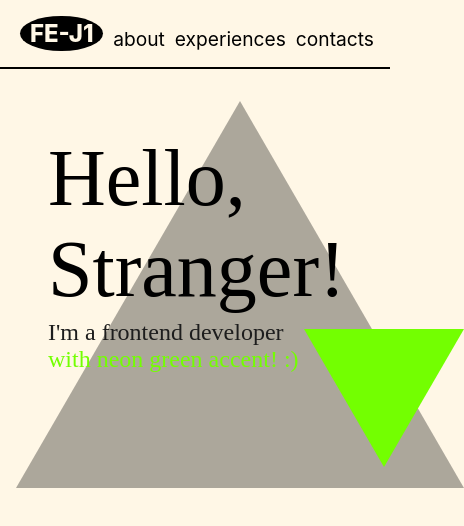
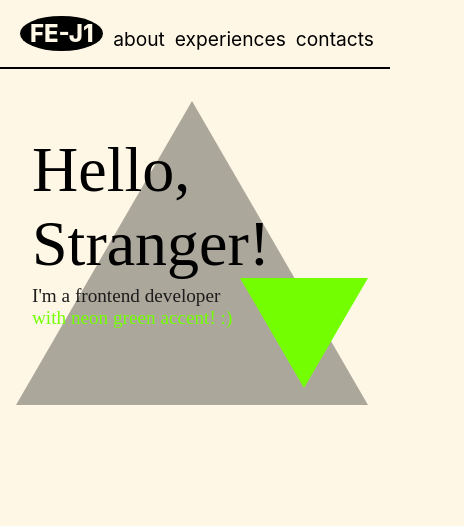
Before and after one commit to woniyoon/my-page, a Next.js app: page / in a window 390 px wide. Shown: the top 526 px of the page, 464 px wide, since content can reach past the window. Built offline with nearby package versions, Linux system fonts and the light colour scheme; a web font is replaced by a local one.

Commit message:
style: Fix the greeting page style on mobile

```diff
--- a/styles/Home.module.scss
+++ b/styles/Home.module.scss
@@ -1,7 +1,7 @@
 $outer-triangle-width: 35rem;
 $inner-triangle-width: 13rem;
-$outer-triangle-width-sm: 28rem;
-$inner-triangle-width-sm: 10rem;
+$outer-triangle-width-sm: 22rem;
+$inner-triangle-width-sm: 8rem;
 
 .mainContainer {
   width: 100%;
@@ -75,31 +75,32 @@ $inner-triangle-width-sm: 10rem;
 
 @media only screen and (max-width: 768px) {
   .greetingContainer {
-    left: -($outer-triangle-width-sm/2 - 2rem);
+    top: 2;
+    left: -($outer-triangle-width-sm/2 - 1rem);
     width: $outer-triangle-width-sm - 4rem;
   }
 
   .outerTriangle {
-    --width: 28rem;
+    --width: 22rem;
   }
 
   .innerTriangle {
-    --width: 10rem;
+    --width: 8rem;
     top: (0.866*$outer-triangle-width-sm) - $inner-triangle-width-sm;
     left: ($outer-triangle-width-sm)-($inner-triangle-width-sm);
   }
 
   .greetingTxt {
-    font-size: 5rem;
+    font-size: 4rem;
   }
 
   .greetingDescAbove {
     margin-top: 0.2rem;
-    font-size: 1.5rem;
+    font-size: 1.2rem;
   }
 
   .greetingDescBelow {
-    font-size: 1.5rem;
+    font-size: 1.2rem;
   }
 
 }
```
